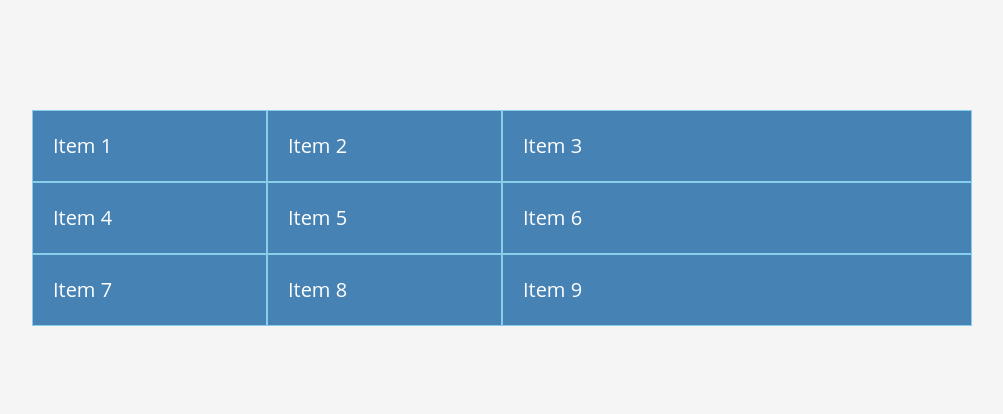
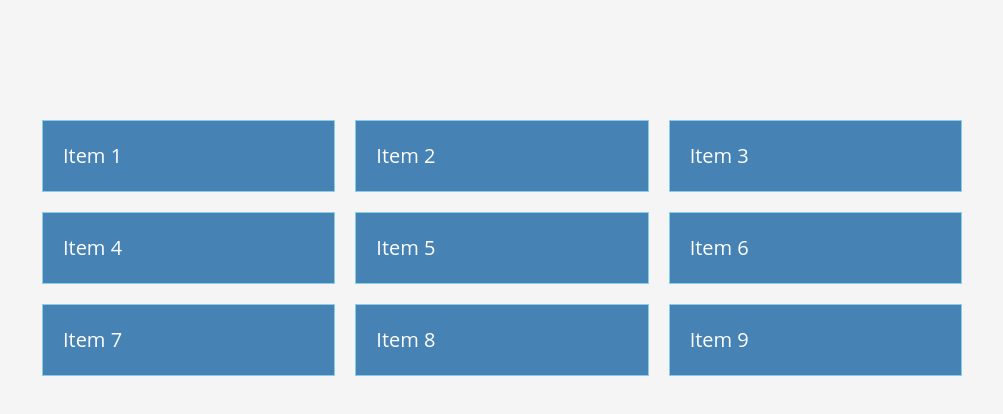
Before and after one commit to piusnmuhumuza/software-engineering, a plain HTML site: page grid.html in a window 1280 px wide. Shown: the whole page, without its empty margins (138-1141 px from the left). Drawn offline with Linux system fonts and the light colour scheme.

Commit message:
grid- template-columns

```diff
--- a/css/grid.css
+++ b/css/grid.css
@@ -17,7 +17,7 @@ body {
     margin: 100px auto;
     padding: 10px;
     display: grid;
-    grid-template-columns: 1fr 1fr 2fr;
+    grid-template-columns: repeat(3, 1fr);
 }
 
 .item {
@@ -26,4 +26,5 @@ body {
    font-size: 20px;
    padding: 20px;
    border: skyblue 1px solid;
+   margin: 10px;
 }
```
